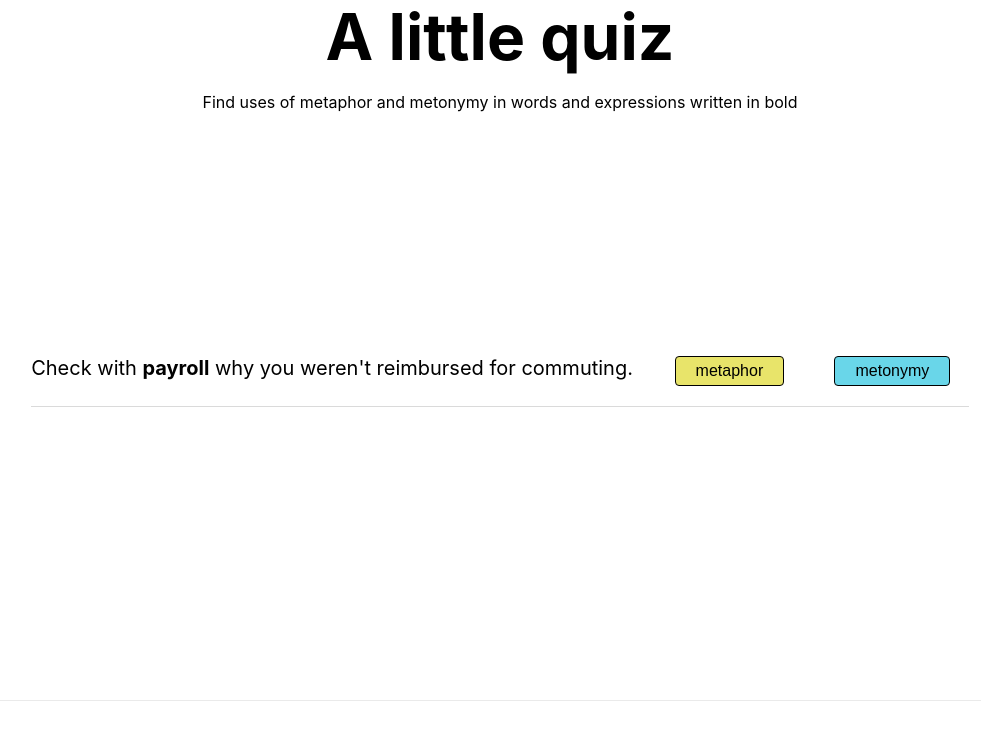
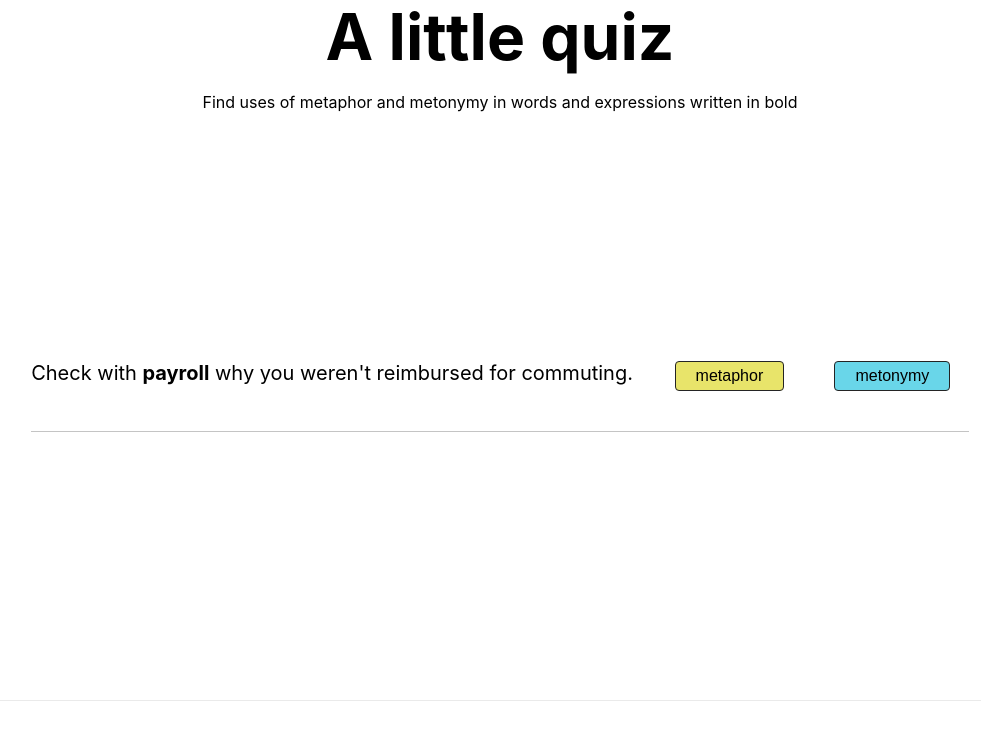
Before and after one commit to lstanisavljevic/kviz, a Next.js app: page / in a window 1280 px wide. Shown: the top 740 px of the page, without its empty margins (140-1121 px from the left). Built offline with nearby package versions, Linux system fonts and the light colour scheme.

Commit message:
Improve styles

```diff
--- a/src/components/kviz/kviz.module.scss
+++ b/src/components/kviz/kviz.module.scss
@@ -23,9 +23,8 @@
     padding: $gutter 0 $gutter-big;
     animation: scale-text $trans-defaults;
     transform-origin: top;
-    opacity: 0.5;
     &:last-of-type {
-      opacity: 1;
+      padding: $gutter * 4 0;
     }
   }
   &__col {
--- a/src/static/scss/common/variables.scss
+++ b/src/static/scss/common/variables.scss
@@ -4,13 +4,13 @@
 
 // Colors
 $color-primary: #0070f3;
-$color-black: black;
-$color-white: white;
+$color-black: #242424;
+$color-white: #fafafa;
 $color-green: #33bb18;
 $color-red: #da4333;
 
-$color-col: #f2f2f2;
-$color-separator: #dadada;
+$color-col: #e7e7e7;
+$color-separator: #c4c4c4;
 $color-metaphor: #e8e46a;
 $color-metonymy: #69d6e9;
 
```
